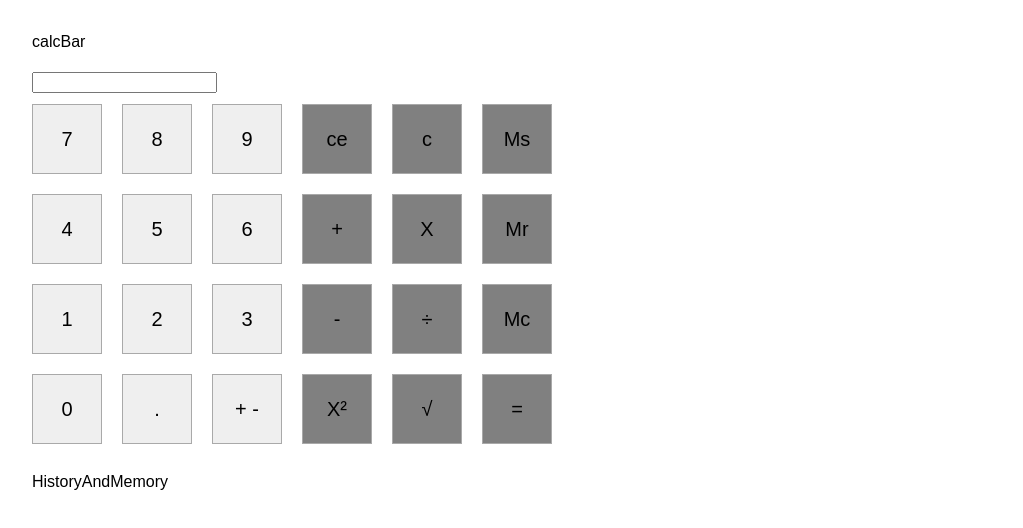
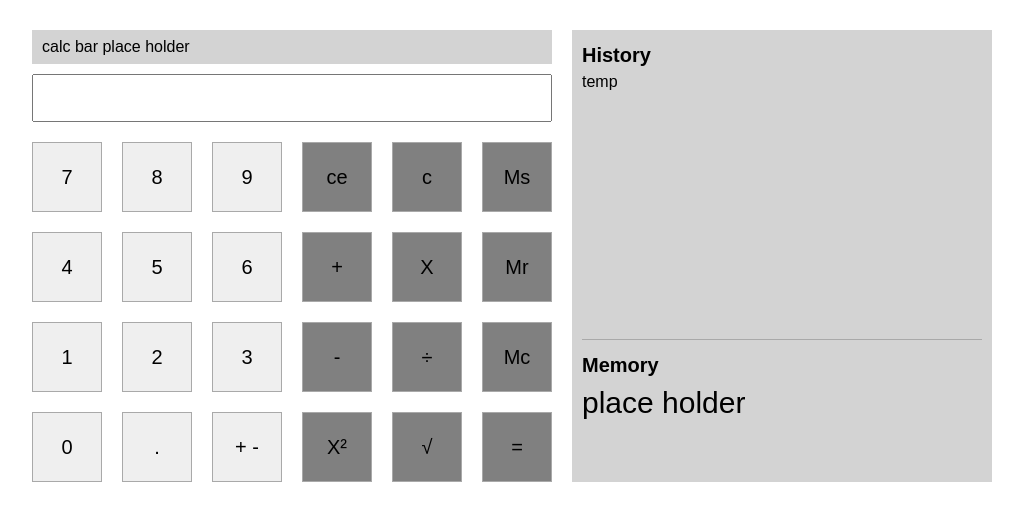
Before and after one commit to MSanbira/calculator, a React (Create React App) app: page / in a window 1280 px wide. Shown: the top 528 px of the page, without its empty margins (128-1151 px from the left). Built offline with nearby package versions, Linux system fonts and the light colour scheme.

Commit message:
UI template

```diff
--- a/src/App.css
+++ b/src/App.css
@@ -1,3 +1,45 @@
+/* http://meyerweb.com/eric/tools/css/reset/
+   v2.0 | 20110126
+   License: none (public domain)
+*/
+
+html, body, div, span, applet, object, iframe, h1, h2, h3, h4, h5, h6, p, blockquote, pre, a, abbr, acronym, address, big, cite, code, del, dfn, em, img, ins, kbd, q, s, samp, small, strike, strong, sub, sup, tt, var, b, u, i, center, dl, dt, dd, ol, ul, li, fieldset, form, label, legend, table, caption, tbody, tfoot, thead, tr, th, td, article, aside, canvas, details, embed, figure, figcaption, footer, header, hgroup, menu, nav, output, ruby, section, summary, time, mark, audio, video {
+  margin: 0;
+  padding: 0;
+  border: 0;
+  font-size: 100%;
+  font: inherit;
+  vertical-align: baseline;
+}
+
+/* HTML5 display-role reset for older browsers */
+
+article, aside, details, figcaption, figure, footer, header, hgroup, menu, nav, section {
+  display: block;
+}
+
+body {
+  line-height: 1;
+}
+
+ol, ul {
+  list-style: none;
+}
+
+blockquote, q {
+  quotes: none;
+}
+
+blockquote:before, blockquote:after, q:before, q:after {
+  content: '';
+  content: none;
+}
+
+table {
+  border-collapse: collapse;
+  border-spacing: 0;
+}
+
 /* general */
 
 *, *::before, *::after {
@@ -12,8 +54,46 @@ body {
 }
 
 .container {
+  display: flex;
+  flex-flow: row wrap;
   width: 960px;
   margin: 30px auto;
+}
+
+/* typografy */
+
+h1 {
+  font-size: 20px;
+  font-weight: bold;
+}
+
+h2 {
+  font-size: 30px;
+}
+
+p {
+  font-size: 16px;
+}
+
+/* input & calc bar */
+
+.calc-container {
+  max-width: 520px;
+}
+
+.input-bar {
+  width: 100%;
+  font-size: 30px;
+  padding: 5px 10px;
+  margin-bottom: 10px;
+}
+
+.calc-bar {
+  width: 100%;
+  background-color: lightgray;
+  margin-bottom: 10px;
+  padding: 5px 10px;
+  overflow-x: scroll;
 }
 
 /* btns */
@@ -37,6 +117,10 @@ body {
   margin-left: 0;
 }
 
+.num-pad .btns-row:last-child .btn, .function-pad .btns-row:last-child .btn {
+  margin-bottom: 0;
+}
+
 .function-pad .btns-row .btn:last-child {
   margin-right: 0;
 }
@@ -48,3 +132,24 @@ body {
 .btn-function {
   background-color: gray;
 }
+
+/* history and memory */
+
+.history-memory-container {
+  display: flex;
+  flex-flow: column;
+  width: 100%;
+  max-width: 420px;
+  margin-left: 20px;
+  background-color: lightgray;
+  padding: 10px;
+}
+
+.history-container {
+  height: 300px;
+  border-bottom: solid darkgray 0.5px;
+}
+
+.memory-container {
+  padding-top: 10px;
+}
--- a/src/App.js
+++ b/src/App.js
@@ -24,11 +24,13 @@ class App extends Component {
     return (
       <React.Fragment>
         <div className="container">
-          <CalcBar />
-          <InputBar />
-          <div className="btn-container">
-            <NumPad onNumClick={this.handleAddNumToInput} />
-            <FunctionPad onFunctionClick={this.handleNewFunction} />
+          <div className="calc-container">
+            <CalcBar />
+            <InputBar />
+            <div className="btn-container">
+              <NumPad onNumClick={this.handleAddNumToInput} />
+              <FunctionPad onFunctionClick={this.handleNewFunction} />
+            </div>
           </div>
           <HistoryAndMemory />
         </div>
--- a/src/components/clacBar.jsx
+++ b/src/components/clacBar.jsx
@@ -3,7 +3,7 @@ import React, { Component } from 'react';
 class CalcBar extends Component {
 
     render() {
-        return ( <p className="calc-bar">calcBar</p> );
+        return ( <p className="calc-bar">calc bar place holder</p> );
     }
 }
 
--- a/src/components/historyAndMemory.jsx
+++ b/src/components/historyAndMemory.jsx
@@ -1,10 +1,22 @@
-import React, { Component } from 'react';
+import React, { Component } from "react";
 
 class HistoryAndMemory extends Component {
-
-    render() {
-        return ( <p>HistoryAndMemory</p>  );
-    }
+  render() {
+    return (
+      <div className="history-memory-container">
+        <div className="history-container">
+          <h1>History</h1>
+          <div className="history-text">
+            <p>temp</p>
+          </div>
+        </div>
+        <div className="memory-container">
+          <h1>Memory</h1>
+          <h2>place holder</h2>
+        </div>
+      </div>
+    );
+  }
 }
 
 export default HistoryAndMemory;
```
